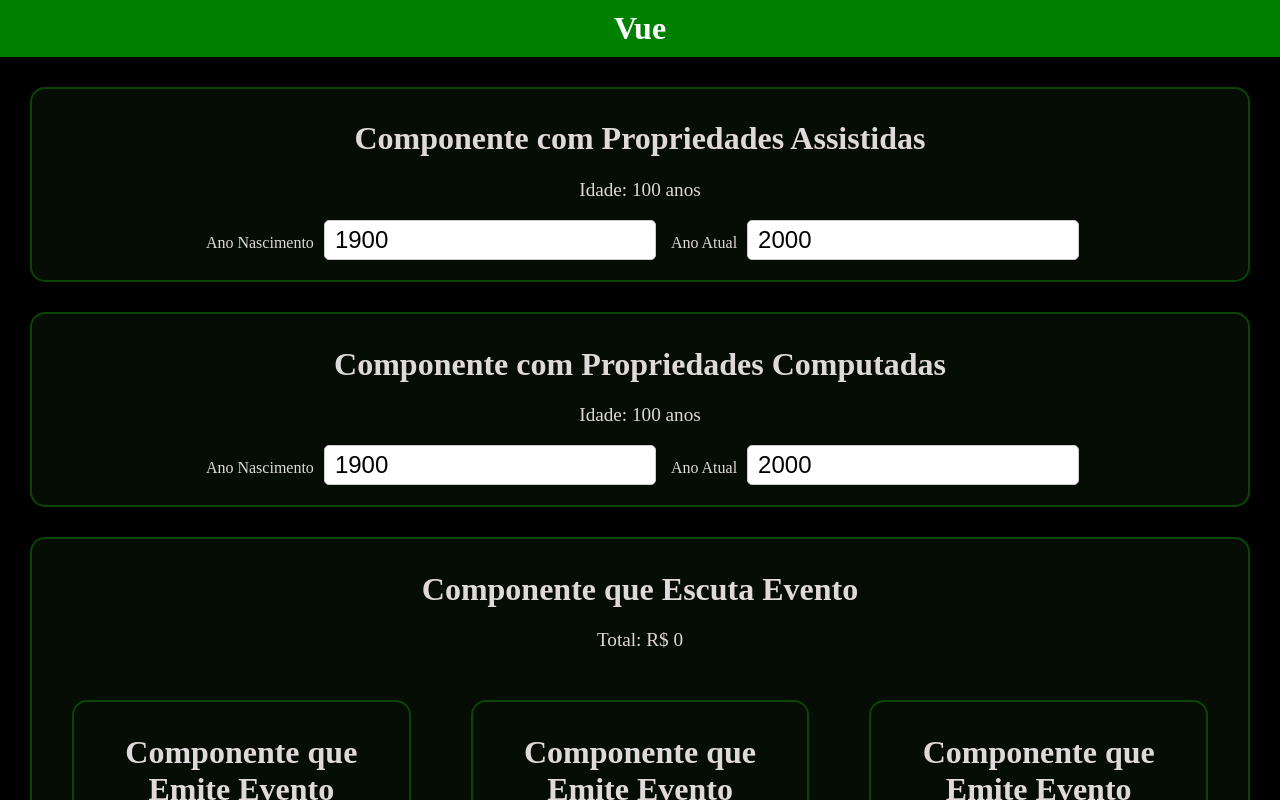
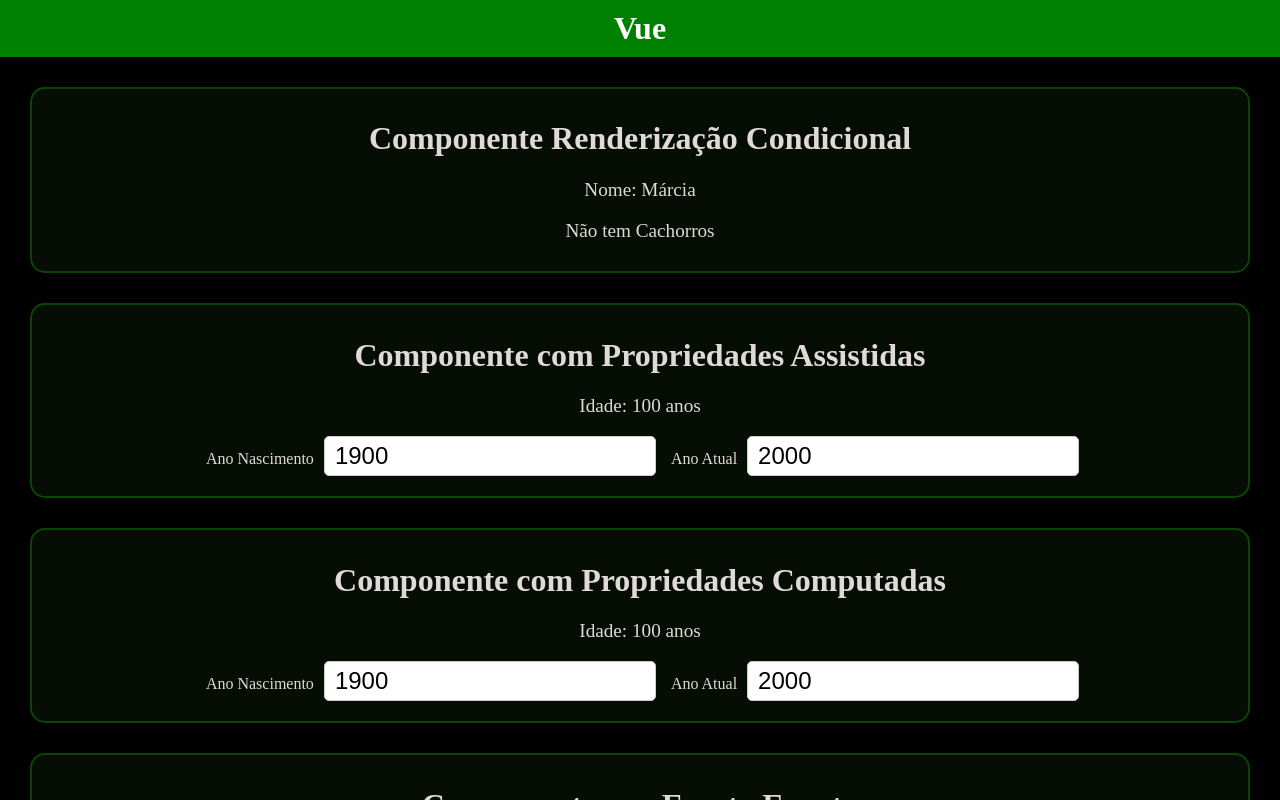
Before and after one commit to eriick-monteiro/aula-vue, a Vue app: page / in a window 1280 px wide. Shown: the top 800 px of the page. Built offline with nearby package versions, Linux system fonts and the light colour scheme.

Commit message:
:sparkles: feat: Renderização Condicional

```diff
--- a/src/App.vue
+++ b/src/App.vue
@@ -8,6 +8,7 @@
   import EscutaEvento from './components/EscutaEvento.vue';
   import PropriedadesComputadas from './components/PropriedadesComputadas.vue';
   import PropriedadesAssistidas from './components/PropriedadesAssistidas.vue';
+  import RenderizacaoCondicional from './components/RenderizacaoCondicional.vue';
 
   const borracha = "borracha"
   const precoBorracha = 3.50
@@ -15,6 +16,7 @@
 
 <template>
   <header>Vue</header>
+  <RenderizacaoCondicional nome="Márcia" :qtde-cachorros="0"/>
   <PropriedadesAssistidas />
   <PropriedadesComputadas />
   <EscutaEvento />
--- /dev/null
+++ b/src/components/RenderizacaoCondicional.vue
@@ -0,0 +1,19 @@
+<template>
+    <div class="componente">
+        <h1>Componente Renderização Condicional</h1>
+        <p>Nome: {{ nome }}</p>
+        <p v-if="qtdeCachorros === 0">Não tem Cachorros</p>
+        <p v-else-if="qtdeCachorros === 1">Tem um Cachorro</p>
+        <p v-else="qtdeCachorros > 1">Tem Muitos Cachorros</p>
+    </div>
+</template>
+
+
+<script setup>
+    import { defineProps } from 'vue';
+
+    defineProps({
+        nome: String,
+        qtdeCachorros: Number
+    });
+</script>
```
